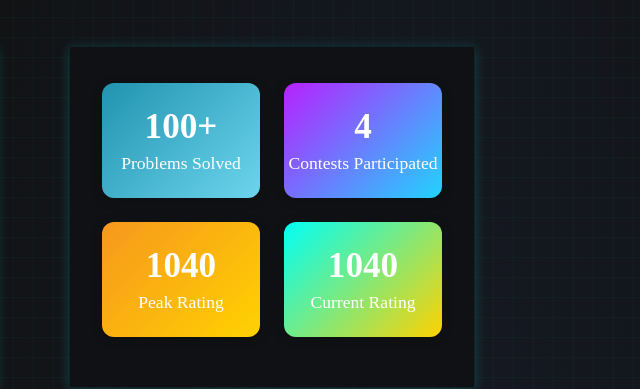
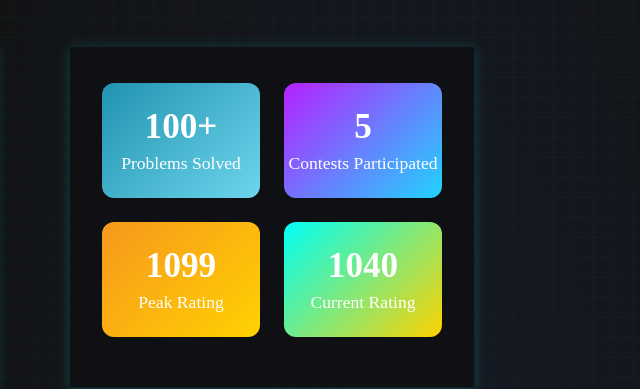
Before and after one commit to CodeWithAryanK/Personal-Portfolio, a plain HTML site: page PORTFOLIO/index.html in a window 1280 px wide. Shown: the part 2877-3266 px from the top of the page, 607-1247 px from the left. Drawn offline with Linux system fonts and the light colour scheme.

Commit message:
Update index.html

```diff
--- a/PORTFOLIO/index.html
+++ b/PORTFOLIO/index.html
@@ -248,11 +248,11 @@
               <div class="cp-stat-label">Problems Solved</div>
             </div>
             <div class="cp-stat cp-contests">
-              <div class="cp-stat-value">4</div>
+              <div class="cp-stat-value">5</div>
               <div class="cp-stat-label">Contests Participated</div>
             </div>
             <div class="cp-stat cp-peak-rating">
-              <div class="cp-stat-value">1040</div>
+              <div class="cp-stat-value">1099</div>
               <div class="cp-stat-label">Peak Rating</div>
             </div>
             <div class="cp-stat cp-current-rating">
```
